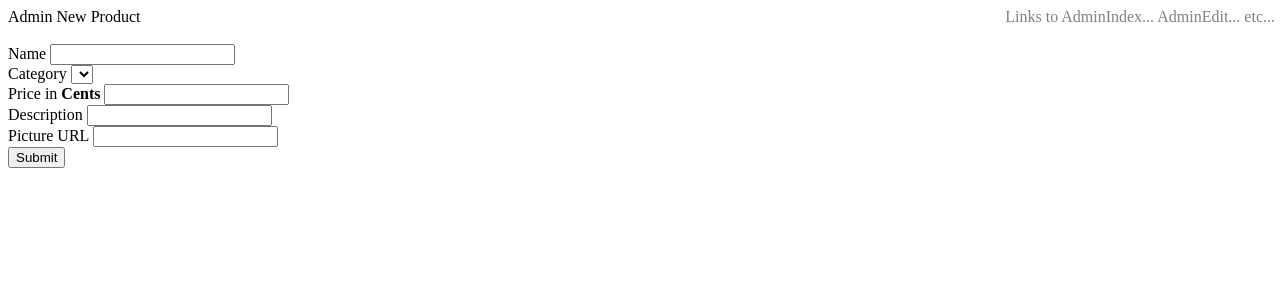
After one commit to Dlotan/reddeshop, a Python web app: template templates/adminnewproduct.html in a window 1280 px wide. The commit adds this page. Shown: the top 300 px of the page. Run offline with Jinja, Linux system fonts and the light colour scheme; the template is opened without the code that fills it, so the values that code supplies are empty.

Commit message:
Admin new Product

```diff
--- a/templates/adminbase.html
+++ b/templates/adminbase.html
@@ -12,6 +12,7 @@
   <body>
   	<div class = "topbar">
 		{% block topbar %}
+			Links to AdminIndex... AdminEdit... etc...
 		{% endblock %}
   	</div>
     <div class = "headline">
--- a/templates/adminnewcategory.html
+++ b/templates/adminnewcategory.html
@@ -5,7 +5,7 @@
 <form method="post">
 	<label>
 		Category Name
-		<input type="text" name = "categoryname">
+		<input type="text" name = "name">
 	</label>
 	<br>
 	<input type = "submit">
--- /dev/null
+++ b/templates/adminnewproduct.html
@@ -0,0 +1,37 @@
+{% extends "adminbase.html" %}
+{% block title %}New Product{% endblock %}
+{% block headline %}Admin New Product{% endblock %}
+{% block main_content %}
+<form method="post">
+	<label>
+		Name
+		<input type="text" name = "name">
+	</label>
+	<br>
+	<label>
+		Category
+		<select name="category" size = "1">
+			{% for category in categories %}
+				<option>{{category.name}}</option>
+			{% endfor %}
+		</select>
+	</label>
+	<br>
+	<label>
+		Price in <b>Cents</b>
+		<input type="text" name = "price">
+	</label>
+	<br>
+	<label>
+		Description
+		<input type="text" name = "description">
+	</label>
+	<br>
+	<label>
+		Picture URL
+		<input type="text" name = "pictureurl">
+	</label>
+	<br>
+	<input type = "submit">
+</form>
+{% endblock %}
```
Also changed, not shown: admin.py (+19 -5 lines), database.py (+4 -5 lines), templates/adminlogin.html (+17 -5 lines).
